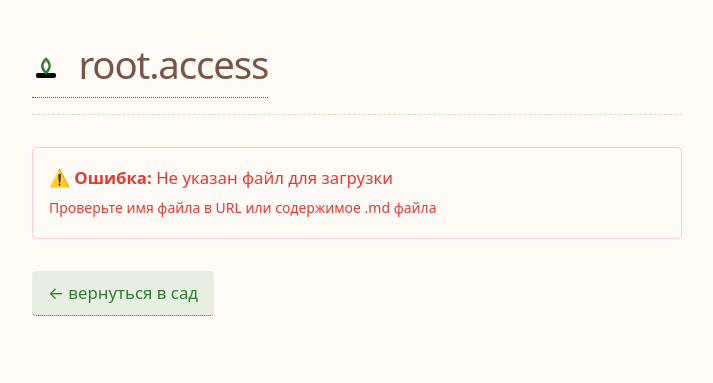
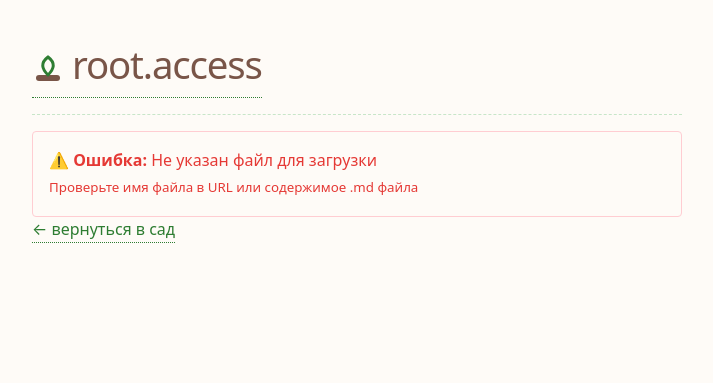
Before and after one commit to GenaPoleno/GenaPoleno.github.io, a plain HTML site: page entry-template.html in a window 1280 px wide. Shown: the whole page, without its empty margins (283-996 px from the left). Drawn offline with nearby package versions, Linux system fonts and the light colour scheme.

Commit message:
Update entry-template.html
Исправления после тестов

```diff
--- a/entry-template.html
+++ b/entry-template.html
@@ -4,73 +4,27 @@
   <meta charset="utf-8">
   <meta name="viewport" content="width=device-width, initial-scale=1.0">
   <title>Запись | root.access</title>
-
-  <!-- Основные стили сада -->
   <link rel="stylesheet" href="../css/style.css">
-
-  <!-- Конвертер Markdown -->
   <script src="https://cdn.jsdelivr.net/npm/marked/marked.min.js"></script>
-
-  <!-- Стили, специфичные только для записей -->
-  <style>
-    .entry-content {
-      font-size: 1.05rem;
-      line-height: 1.7;
-      margin: 2rem 0;
-    }
-
-    .entry-content h1,
-    .entry-content h2 {
-      color: var(--soil-brown);
-      margin-top: 1.5em;
-    }
-
-    .entry-content a {
-      word-break: break-word;
-    }
-
-    .entry-content img {
-      max-width: 100%;
-      border-radius: 4px;
-      margin: 1rem 0;
-    }
-
-    .back-link {
-      display: inline-block;
-      margin-top: 2rem;
-      padding: 0.5rem 1rem;
-      background: rgba(45, 125, 54, 0.1);
-      border-radius: 4px;
-      text-decoration: none;
-      color: var(--leaf-green);
-    }
-
-    .back-link:hover {
-      background: rgba(45, 125, 54, 0.2);
-    }
-  </style>
 </head>
 <body>
-
-  <!-- ХЕДЕР ЗАПИСИ (анимация работает, т.к. стили уже в style.css) -->
+  <!-- ЕДИНЫЙ ЛОГОТИП НА ВСЕХ СТРАНИЦАХ -->
   <header class="entry-header">
     <a href="../index.html" class="header-link">
-      <svg width="28" height="28" class="logo" style="display: inline-block; margin-right: 0.4em; vertical-align: bottom;" aria-hidden="true">
-        <rect x="4" y="24" width="20" height="5" fill="var(--soil-brown)" rx="2"/>
-        <path d="M14 24 C10 20, 8 16, 14 10 C20 16, 18 20, 14 24"
-              fill="none" stroke="var(--leaf-green)" stroke-width="2.5" stroke-linecap="round"/>
+      <svg class="logo" aria-hidden="true" viewBox="0 0 32 32">
+        <rect x="4" y="26" width="24" height="6" fill="var(--warm-earth)" rx="3"/>
+        <path d="M16 26 C10 20, 8 14, 16 8 C24 14, 22 20, 16 26"
+              fill="none" stroke="var(--leaf-green)" stroke-width="3" stroke-linecap="round"/>
       </svg>
       <span class="blog-title">root.access</span>
     </a>
   </header>
 
-  <!-- Контент записи (сюда подставится Markdown) -->
   <article class="entry-content">
     <div id="markdown-content">Загрузка...</div>
     <a href="../index.html" class="back-link">← вернуться в сад</a>
   </article>
 
-  <!-- Скрипт загрузки и отображения записи -->
   <script>
     async function loadEntry() {
       try {
@@ -91,7 +45,6 @@
 
         document.getElementById('markdown-content').innerHTML = htmlContent;
 
-        // Устанавливаем заголовок страницы
         const tempDiv = document.createElement('div');
         tempDiv.innerHTML = htmlContent;
         const firstHeading = tempDiv.querySelector('h1, h2');
```
